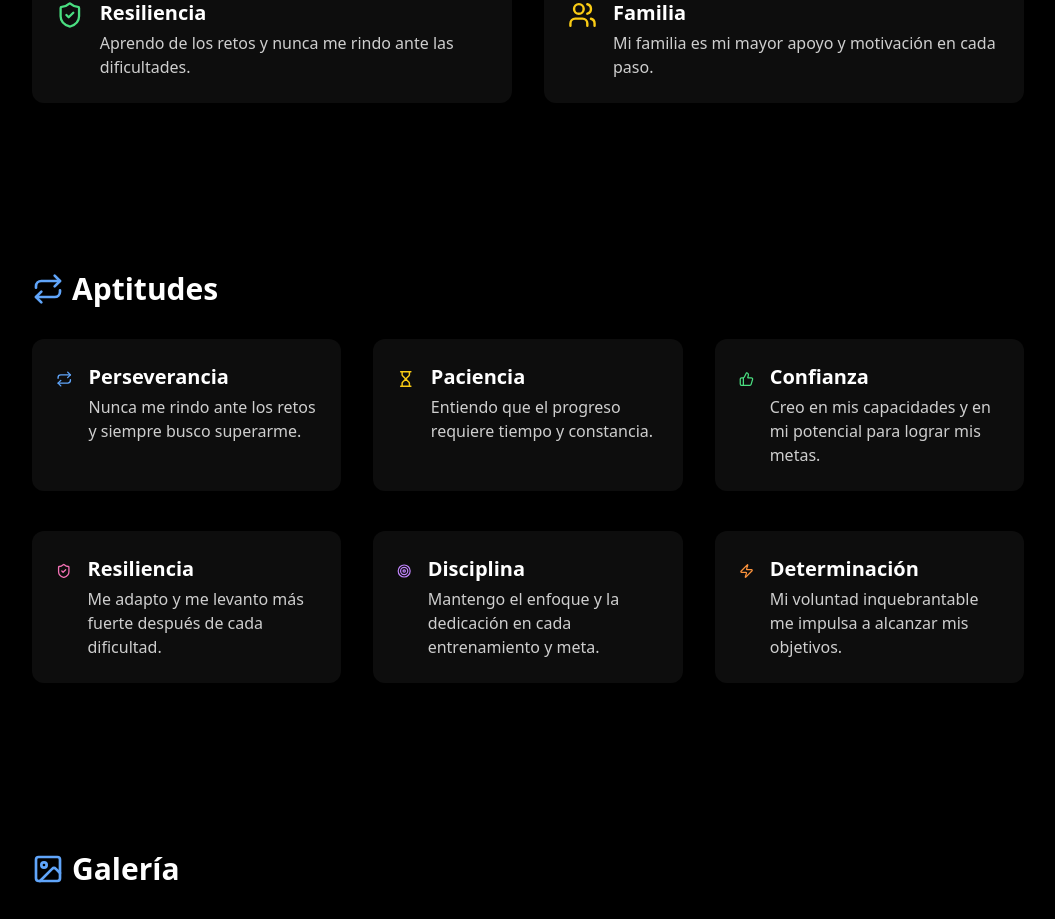
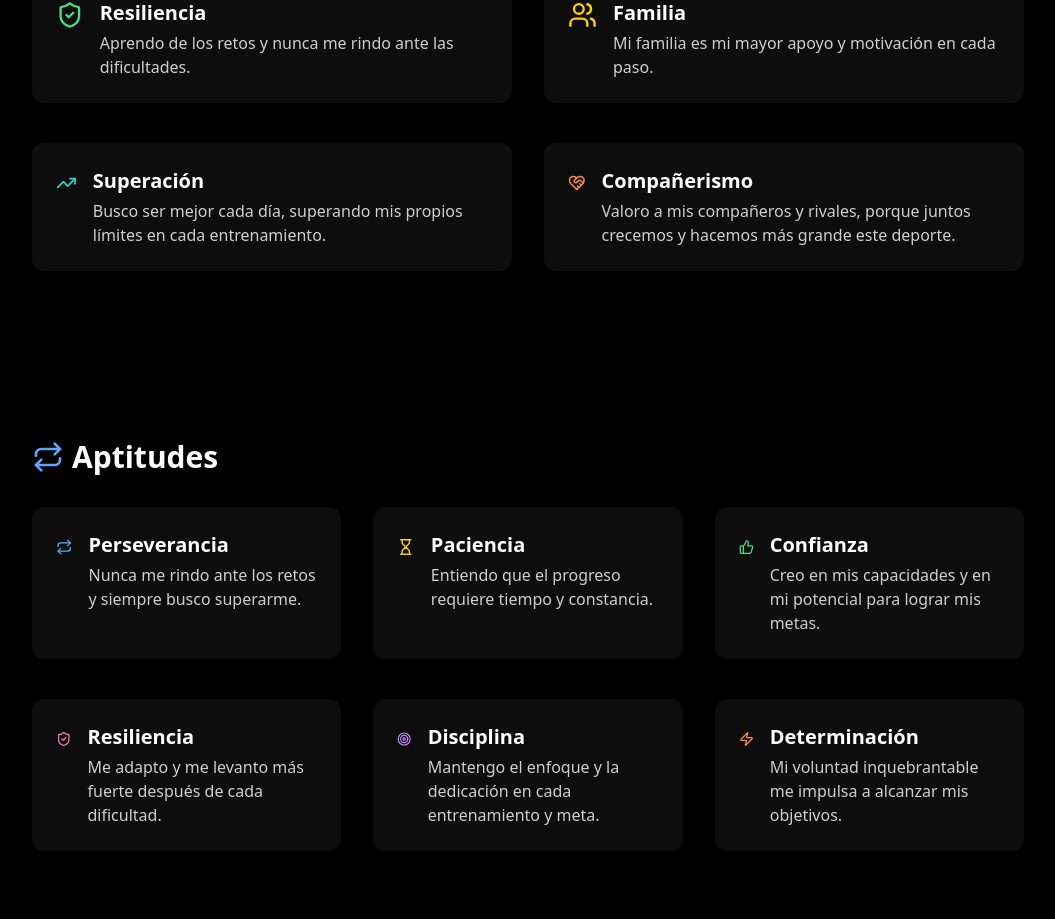
Before and after one commit to miguelggdev/emyng-website, a React (Vite) app: page / in a window 1280 px wide. Shown: the part 7134-8053 px from the top of the page, without its empty margins (112-1167 px from the left). Built offline with nearby package versions, Linux system fonts and the light colour scheme.

Commit message:
[dyad] Ampliando la sección de valores - wrote 1 file(s) + extra files edited outside of Dyad

```diff
--- a/src/components/Valores.tsx
+++ b/src/components/Valores.tsx
@@ -1,4 +1,4 @@
-import { Heart, Users, Target, ShieldCheck } from "lucide-react";
+import { Heart, Users, Target, ShieldCheck, TrendingUp, HeartHandshake } from "lucide-react";
 import { useInViewAnimation } from "@/hooks/useInViewAnimation";
 
 const valores = [
@@ -21,6 +21,16 @@ const valores = [
     icon: <Users className="text-yellow-400" size={32} />,
     titulo: "Familia",
     descripcion: "Mi familia es mi mayor apoyo y motivación en cada paso.",
+  },
+  {
+    icon: <TrendingUp className="text-teal-400" size={32} />,
+    titulo: "Superación",
+    descripcion: "Busco ser mejor cada día, superando mis propios límites en cada entrenamiento.",
+  },
+  {
+    icon: <HeartHandshake className="text-orange-400" size={32} />,
+    titulo: "Compañerismo",
+    descripcion: "Valoro a mis compañeros y rivales, porque juntos crecemos y hacemos más grande este deporte.",
   },
 ];
 
```
